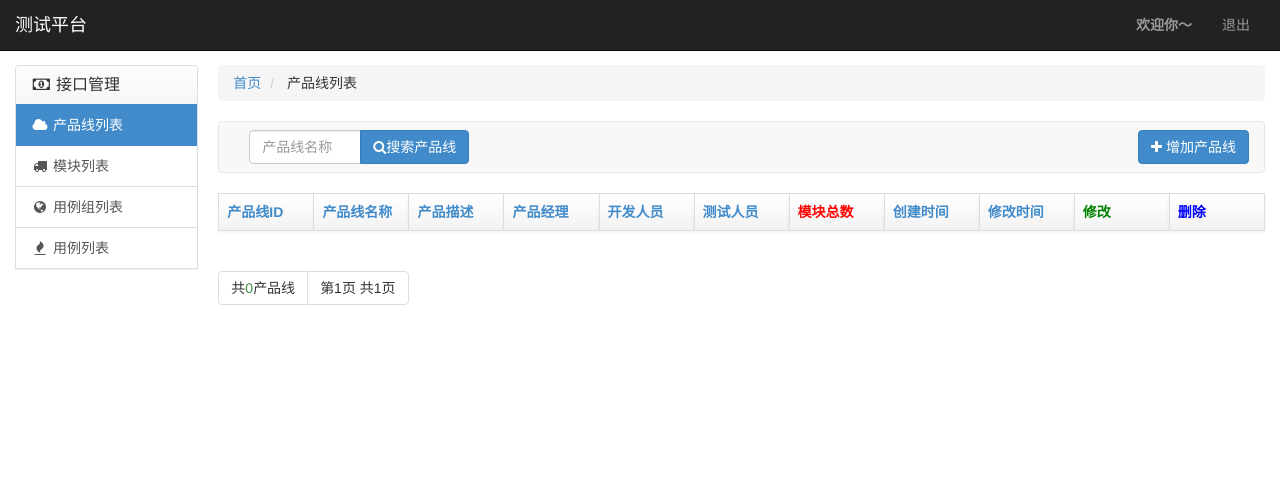
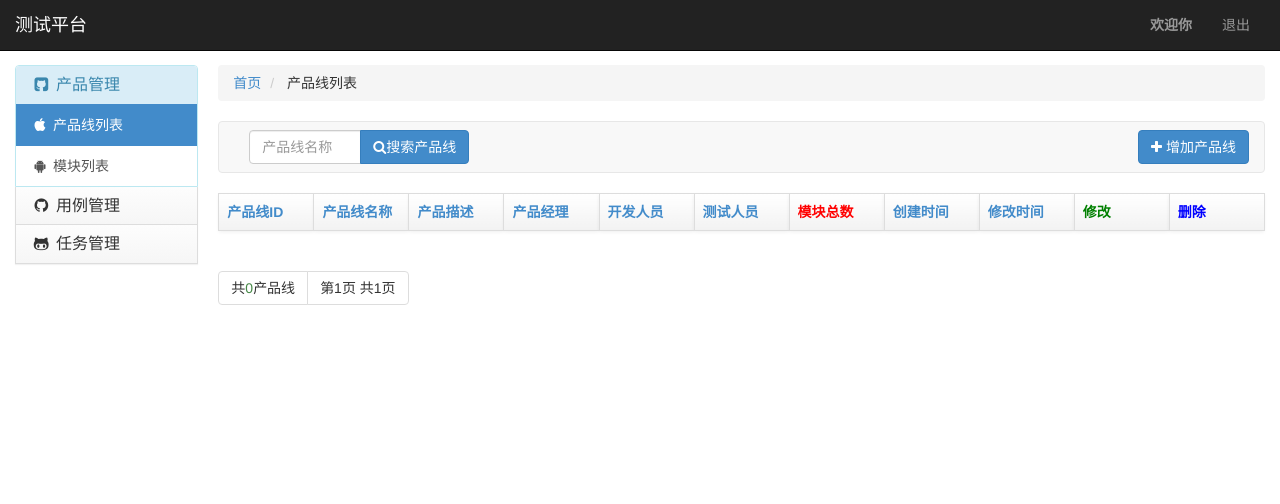
Before and after one commit to yjlch1016/dapi, a Django app: page /product/ in a window 1280 px wide. Shown: the top 504 px of the page. Run offline with Django 3.2, Linux system fonts and the light colour scheme; the visitor is signed in with stand-in values (Sample User, id 1); data that the repository does not hold is empty; some libraries are stand-ins or nearby versions.

Commit message:
增加celery

```diff
--- a/interface/templates/product.html
+++ b/interface/templates/product.html
@@ -69,7 +69,7 @@
         <ul class="nav navbar-nav pull-right">
             <li class="dropdown">
                 <a class="dropdown-toggle">
-                    <strong>欢迎你～{{ user }}</strong>
+                    <strong>欢迎你{{ user }}</strong>
                 </a>
             </li>
             <li>
@@ -83,34 +83,81 @@
 </div>
 
 <div id="body-content" class="clearfix row">
+
     <div id="left-side" class="col-sm-1 col-md-2">
+
         <div class="panel-group hide-sm nav-sitemenu col-md-2" id="nav-accordion">
-            <div class="panel panel-default">
+
+            <div class="panel panel-info">
                 <div class="panel-heading">
                     <h6 class="panel-title">
                         <a class="accordion-toggle" data-toggle="collapse" data-parent="#nav-accordion"
                            href="#nav-panel-1">
-                            <i class="fa-fw fa fa-money"></i>
-                            接口管理
+                            <i class="fa-fw fa fa-github-square"></i>
+                            产品管理
                         </a>
                     </h6>
                 </div>
                 <div id="nav-panel-1" class="list-group panel-collapse collapse in">
                     <a href="/product/" class="list-group-item active">
-                        <i class="fa-fw fa fa-cloud"></i>
+                        <i class="fa-fw fa fa-apple"></i>
                         产品线列表
                     </a>
                     <a href="/module/" class="list-group-item">
-                        <i class="fa-fw fa fa-truck"></i>
+                        <i class="fa-fw fa fa-android"></i>
                         模块列表
                     </a>
+                </div>
+            </div>
+
+            <div class="panel panel-default">
+                <div class="panel-heading">
+                    <h6 class="panel-title">
+                        <a class="accordion-toggle" data-toggle="collapse" data-parent="#nav-accordion"
+                           href="#nav-panel-2">
+                            <i class="fa-fw fa fa-github"></i>
+                            用例管理
+                        </a>
+                    </h6>
+                </div>
+                <div id="nav-panel-2" class="list-group panel-collapse collapse">
                     <a href="/case_group/" class="list-group-item">
-                        <i class="fa-fw fa fa-globe"></i>
+                        <i class="fa-fw fa fa-linux"></i>
                         用例组列表
                     </a>
                     <a href="/interface/" class="list-group-item">
-                        <i class="fa-fw fa fa-fire"></i>
+                        <i class="fa-fw fa fa-windows"></i>
                         用例列表
+                    </a>
+                </div>
+            </div>
+
+            <div class="panel panel-default">
+                <div class="panel-heading">
+                    <h6 class="panel-title">
+                        <a class="accordion-toggle" data-toggle="collapse" data-parent="#nav-accordion"
+                           href="#nav-panel-3">
+                            <i class="fa-fw fa fa-github-alt"></i>
+                            任务管理
+                        </a>
+                    </h6>
+                </div>
+                <div id="nav-panel-3" class="list-group panel-collapse collapse">
+                    <a href="/interval_schedule/" class="list-group-item">
+                        <i class="fa-fw fa fa-backward"></i>
+                        间隔时间列表
+                    </a>
+                    <a href="/crontab_schedule/" class="list-group-item">
+                        <i class="fa-fw fa fa-forward"></i>
+                        定时时间列表
+                    </a>
+                    <a href="/periodic_task/" class="list-group-item">
+                        <i class="fa-fw fa fa-play-circle"></i>
+                        任务设置列表
+                    </a>
+                    <a href="/task_result/" class="list-group-item">
+                        <i class="fa-fw fa fa-arrows-alt"></i>
+                        任务结果列表
                     </a>
                 </div>
             </div>
@@ -118,39 +165,79 @@
 
         <ul class="well nav nav-list nav-sitemenu show-sm">
             <li class="app_menu">
-                <a href="/home/">
-                    <i class="icon fa-fw fa fa-home"></i>
-                </a>
+                <a href="/home/"><i class="icon fa-fw fa fa-home"></i></a>
                 <hr/>
             </li>
             <li class="app_menu dropdown-submenu  active">
                 <a href="#" class="section">
-                    <i class="icon fa-fw fa fa-money"></i>
+                    <i class="icon fa-fw fa fa-github-square"></i>
                 </a>
                 <hr/>
                 <ul class="dropdown-menu">
                     <li class="active">
                         <a href="/product/">
-                            <i class="fa-fw fa fa-cloud"></i>
+                            <i class="fa-fw fa fa-apple"></i>
                             产品线列表
                         </a>
                     </li>
                     <li>
                         <a href="/module/">
-                            <i class="fa-fw fa fa-truck"></i>
+                            <i class="fa-fw fa fa-android"></i>
                             模块列表
                         </a>
                     </li>
+                </ul>
+            </li>
+
+            <li class="app_menu dropdown-submenu ">
+                <a href="#" class="section">
+                    <i class="icon fa-fw fa fa-github"></i>
+                </a>
+                <hr/>
+                <ul class="dropdown-menu">
                     <li>
                         <a href="/case_group/">
-                            <i class="fa-fw fa fa-globe"></i>
+                            <i class="fa-fw fa fa-linux"></i>
                             用例组列表
                         </a>
                     </li>
                     <li>
                         <a href="/interface/">
-                            <i class="fa-fw fa fa-fire"></i>
+                            <i class="fa-fw fa fa-windows"></i>
                             用例列表
+                        </a>
+                    </li>
+                </ul>
+            </li>
+
+            <li class="app_menu dropdown-submenu ">
+                <a href="#" class="section">
+                    <i class="icon fa-fw fa fa-github-alt"></i>
+                </a>
+                <hr/>
+                <ul class="dropdown-menu">
+                    <li>
+                        <a href="/interval_schedule/">
+                            <i class="fa-fw fa fa-backward"></i>
+                            间隔时间列表
+                        </a>
+                    </li>
+                    <li>
+                        <a href="/crontab_schedule/">
+                            <i class="fa-fw fa fa-forward"></i>
+                            定时时间列表
+                        </a>
+                    </li>
+                    <li>
+                        <a href="/periodic_task/">
+                            <i class="fa-fw fa fa-play-circle"></i>
+                            任务设置列表
+                        </a>
+                    </li>
+                    <li>
+                        <a href="/task_result/">
+                            <i class="fa-fw fa fa-arrows-alt"></i>
+                            任务结果列表
                         </a>
                     </li>
                 </ul>
```
